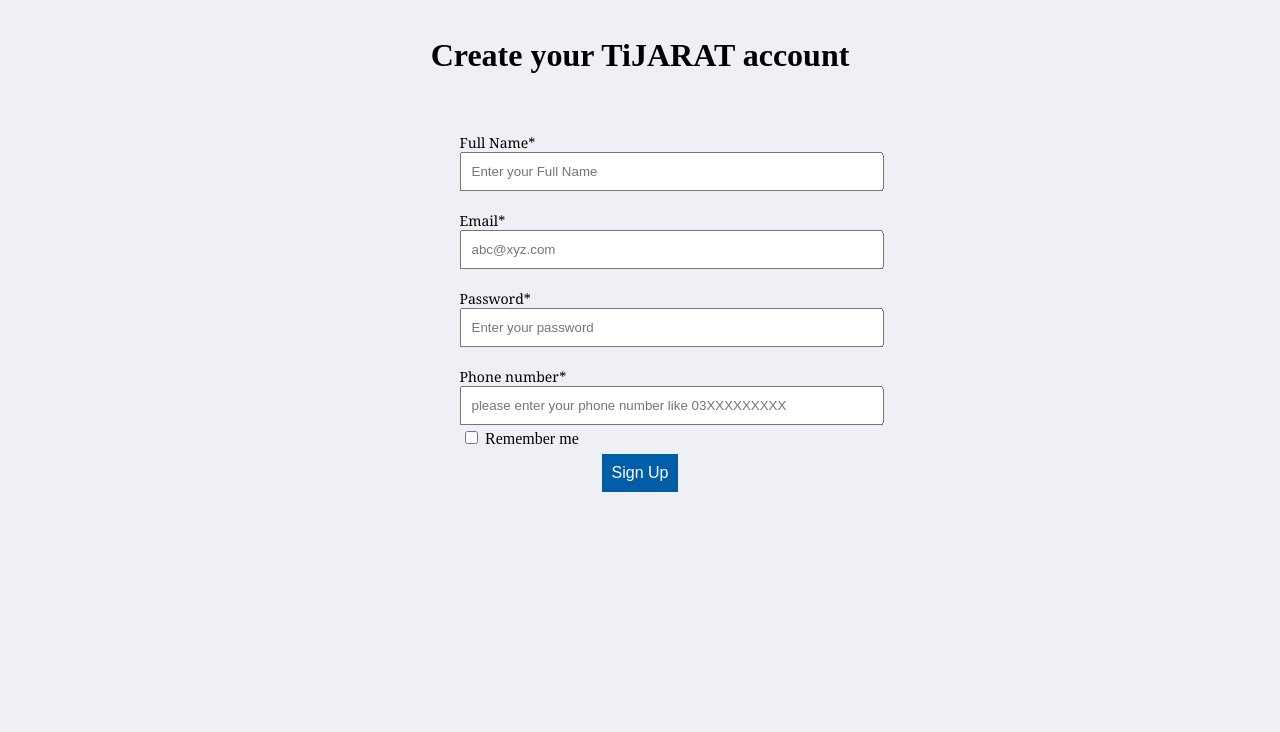
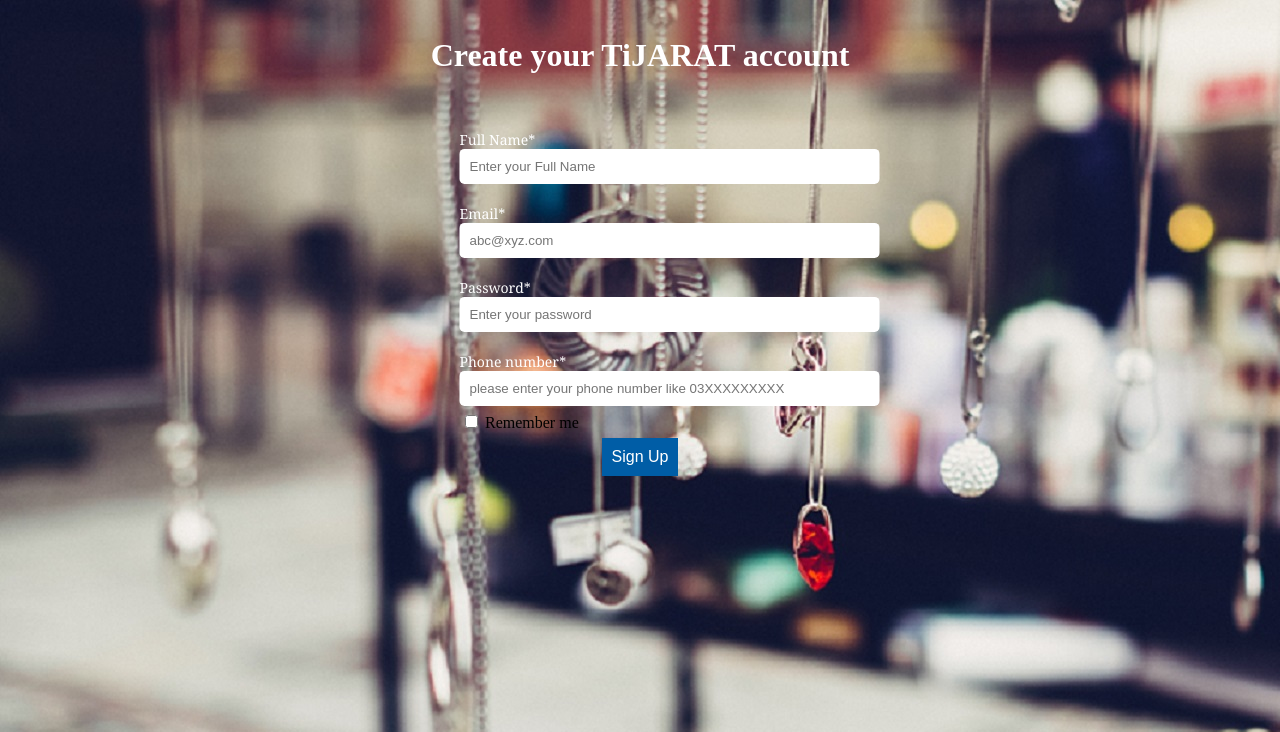
Before and after one commit to jasimarif/ecommerce, a PHP site: page /SignUp.php in a window 1280 px wide; the page is wider, and only the part inside the window is pictured. Shown: the top 732 px of that part. Run offline with PHP 8.4, Linux system fonts and the light colour scheme.

Commit message:
background added to signup
now need to make it look better but not necessary now

```diff
--- a/SignUp.css
+++ b/SignUp.css
@@ -28,7 +28,7 @@
 }
 
 body{
-    background: #EFF0F5;
+    background: url(images/signup.jpg);
 }
 .main_wrapper{
 
@@ -40,6 +40,7 @@
 h1{
     transform: translate(0%,100%);
     text-align: center;
+    color: white;
 }
 #error{
     transform: translate(0%,100%);
@@ -68,6 +69,8 @@
 input[type=password]{
     width: 400px;
     padding: 10px;
+    border: none;
+    border-radius: 5px;
 
 }
 .formmembers input, label{
@@ -76,6 +79,7 @@
 .formmembers label{
     font-size: 14px;
     font-family: cambria;
+    color: white;
 
 }
 #checkbox{
--- a/SignUp.php
+++ b/SignUp.php
@@ -68,7 +68,6 @@
 
 
         <div class="main_wrapper">
-
             <h1> Create your TiJARAT account</h1>
             <form method="POST" class="formstyle">
                 <ul class="formmembers">
```
Also changed, not shown: images/signup.jpg (added).
